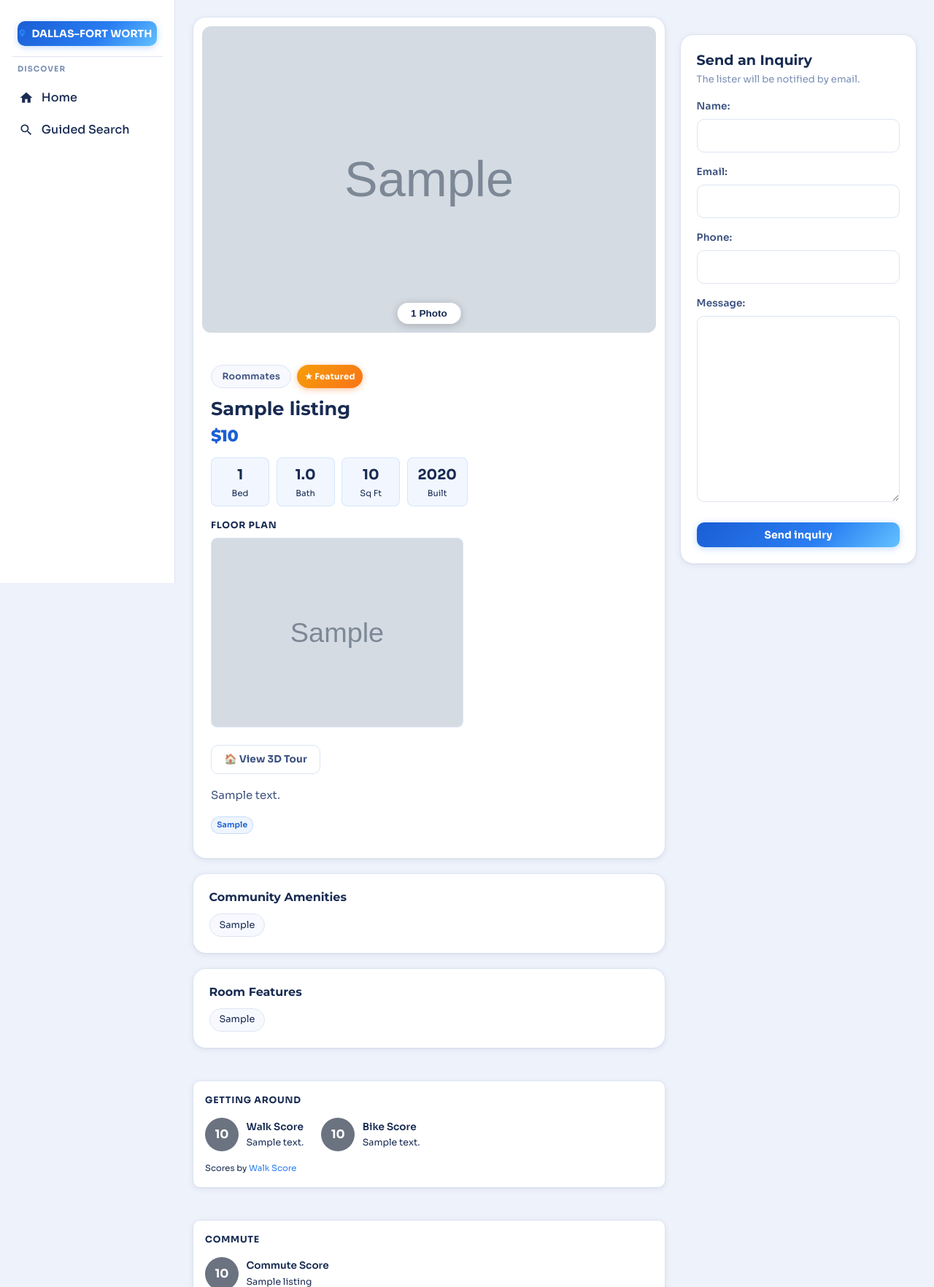
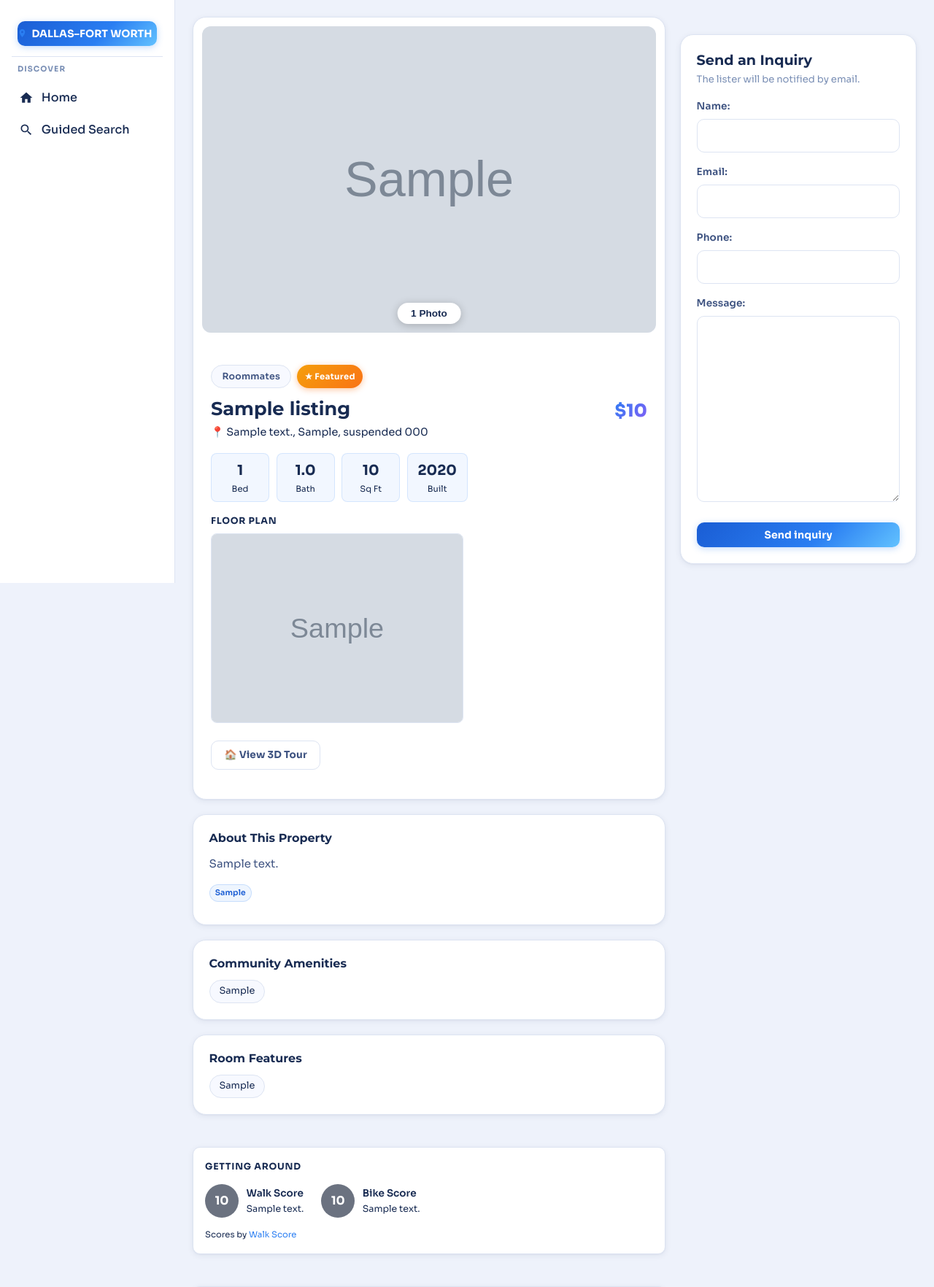
Before and after one commit to saichand003/listojo, a Django app: page /listing/1/ in a window 1280 px wide. Shown: the part 125-1889 px from the top of the page at 73% size. Run offline with Django 5.2, Linux system fonts and the light colour scheme; data comes from the database, SQL or seed files in the repository; tables that the repository leaves empty hold one stand-in row (values such as "Sample post"); grey boxes marked "Sample" are stand-in pictures.

Commit message:
updating the listing view

```diff
--- a/templates/listings/listing_detail.html
+++ b/templates/listings/listing_detail.html
@@ -39,6 +39,9 @@
   .ld-comm-grid   { grid-template-columns: 1fr !important; }
   .ld-comm-header { flex-direction: column !important; align-items: flex-start !important; }
   .ld-comm-header > div:last-child { text-align: left !important; }
+  .ld-solo-header { flex-direction: column !important; align-items: flex-start !important; }
+  .ld-solo-header > div:last-child { text-align: left !important; }
+  .ld-solo-header > div:last-child > div { justify-content: flex-start !important; }
 }
 /* Unit cards: image strip goes full-width on mobile */
 @media (max-width: 600px) {
@@ -436,13 +439,29 @@ document.addEventListener('keydown', function(e){ if (e.key === 'Escape') ldClos
                 {% endif %}
             </div>
 
-            <div style="display:flex;align-items:flex-start;justify-content:space-between;gap:1rem;margin-bottom:.5rem;">
-                <h1 style="font-size:1.6rem;margin:0;">{{ listing.title }}</h1>
+            {# Title + address on the left, price on the right — same shape as community detail. #}
+            <div class="ld-solo-header" style="display:flex;align-items:flex-start;justify-content:space-between;gap:1.25rem;flex-wrap:wrap;margin-bottom:1rem;">
+                <div style="min-width:0;">
+                    <h1 style="font-size:1.6rem;margin:0 0 .3rem;">{{ listing.title }}</h1>
+                    <p style="color:var(--text-3);font-size:.9rem;margin:0;">
+                        📍 {% if listing.address_line %}{{ listing.address_line }}, {% endif %}{{ listing.city }}{% if listing.state %}, {{ listing.state }}{% endif %}{% if listing.zip_code %} {{ listing.zip_code }}{% endif %}
+                    </p>
+                </div>
+                <div style="text-align:right;flex-shrink:0;">
+                    {% if listing.price %}
+                    <p style="font-size:1.5rem;font-weight:800;background:var(--price-gradient,linear-gradient(135deg,#2a7ef2,#8b5cf6));-webkit-background-clip:text;-webkit-text-fill-color:transparent;margin:0;">${{ listing.price|floatformat:0|intcomma }}{% if listing.price_unit %}<span style="font-size:.85rem;font-weight:500;-webkit-text-fill-color:var(--text-3);background:none;">{{ listing.get_price_unit_display }}</span>{% endif %}</p>
+                    {% else %}
+                    <p style="font-size:1rem;font-weight:600;color:var(--text-3);margin:0;">Contact for price</p>
+                    {% endif %}
+                    {% if listing.category == 'properties' and listing.original_price and listing.price and listing.original_price > listing.price %}
+                    <p style="font-size:.85rem;color:var(--text-3);text-decoration:line-through;margin:.2rem 0 0;">${{ listing.original_price|floatformat:0|intcomma }}</p>
+                    {% endif %}
                     {% if user == listing.owner %}
-                <div style="display:flex;gap:.5rem;flex-shrink:0;">
+                    <div style="display:flex;gap:.5rem;margin-top:.55rem;justify-content:flex-end;">
                         <a href="{% url 'edit_listing' listing.pk %}" class="nav-text-btn" style="white-space:nowrap;">✏️ Edit</a>
                     </div>
                     {% endif %}
+                </div>
             </div>
 
             {# Parent community breadcrumb #}
@@ -451,15 +470,6 @@ document.addEventListener('keydown', function(e){ if (e.key === 'Escape') ldClos
                 Part of: <a href="{% url 'listing_detail' listing.parent.pk %}" style="color:var(--primary);font-weight:600;">{{ listing.parent.title }}</a>
             </div>
             {% endif %}
-
-            <div style="margin-bottom:1rem;">
-                <p class="price" style="font-size:1.4rem;margin:0;">
-                    {% if listing.price %}${{ listing.price|floatformat:0|intcomma }}{% if listing.price_unit %}<span class="price-unit">{{ listing.get_price_unit_display }}</span>{% endif %}{% else %}Contact for price{% endif %}
-                </p>
-                {% if listing.category == 'properties' and listing.original_price and listing.price and listing.original_price > listing.price %}
-                <p style="font-size:.85rem;color:var(--text-3);text-decoration:line-through;margin:.2rem 0 0;">${{ listing.original_price|floatformat:0|intcomma }}</p>
-                {% endif %}
-            </div>
 
             {# Floor plan + tour details for unit listings #}
             {% if listing.bedrooms is not None or listing.bathrooms or listing.square_footage %}
@@ -507,9 +517,16 @@ document.addEventListener('keydown', function(e){ if (e.key === 'Escape') ldClos
                 🏠 View 3D Tour
             </a>
             {% endif %}
+        </div>
+    </article>
 
-            <p style="color:var(--text-2);line-height:1.7;">{{ listing.description }}</p>
-
+    {# About this property — description + tags, same shape as community detail. #}
+    {% if listing.description or listing.get_tags_list %}
+    <div class="card">
+        <h2 style="font-size:1rem;font-weight:700;margin-bottom:.75rem;">About This Property</h2>
+        {% if listing.description %}
+        <p style="color:var(--text-2);line-height:1.7;margin:0;">{{ listing.description }}</p>
+        {% endif %}
         {% with listing.get_tags_list as tags %}
         {% if tags %}
         <div class="listing-tags" style="margin-top:1rem;">
@@ -520,7 +537,7 @@ document.addEventListener('keydown', function(e){ if (e.key === 'Escape') ldClos
         {% endif %}
         {% endwith %}
     </div>
-    </article>
+    {% endif %}
 
     {# Standalone cards on the page background — the defaults, same as community detail. #}
     {% include 'listings/_amenity_cards.html' with place=listing %}
```
Lines whose indentation alone changed are shown as unchanged.
